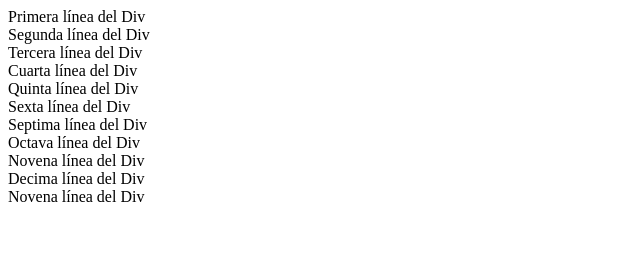
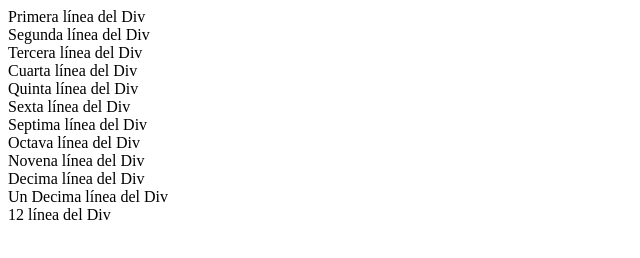
Before and after one commit to fabiocor19/Curso_Buenas_Practicas_GIT, a plain HTML site: page index.html in a window 1280 px wide. Shown: the whole page, without its empty margins (0-640 px from the left). Drawn offline with Linux system fonts and the light colour scheme.

Commit message:
Noveno Commit

```diff
--- a/index.html
+++ b/index.html
@@ -16,6 +16,7 @@
     <div>Octava línea del Div</div>
     <div>Novena línea del Div</div>
     <div>Decima línea del Div</div>
-    <div>Novena línea del Div</div>
+    <div>Un Decima línea del Div</div>
+    <div>12 línea del Div</div>
 </body>
 </html>
```
